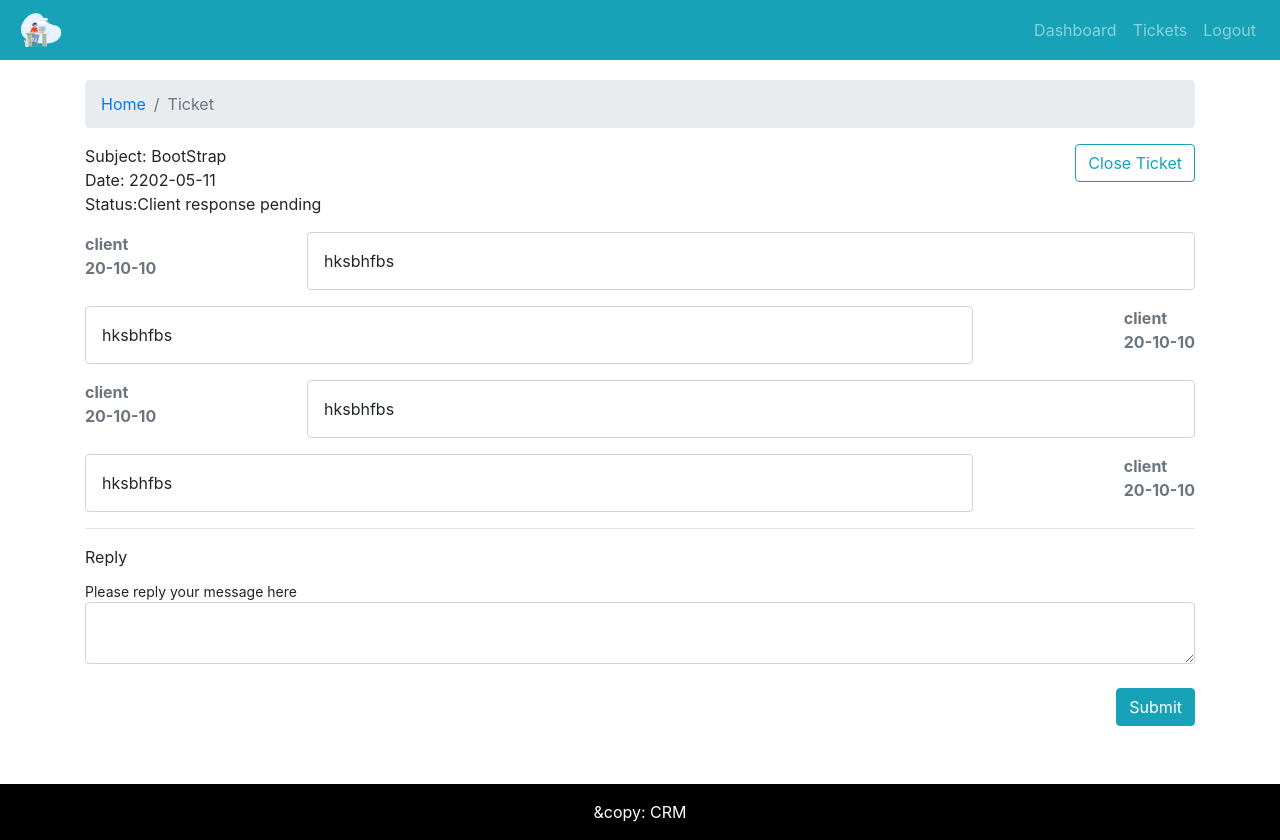
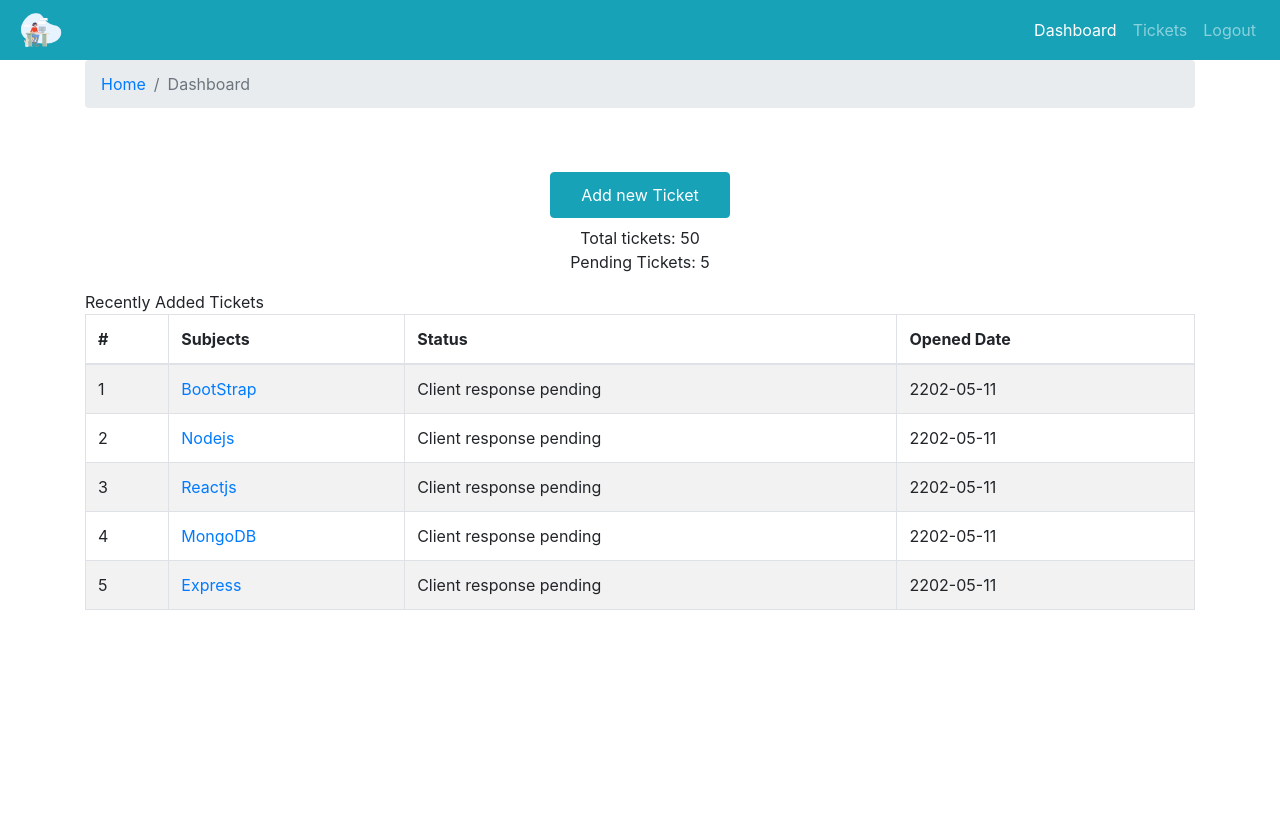
Before and after one commit to krishravi91/QueryManagement--Front-end, a React (Create React App) app: page /dashboard in a window 1280 px wide. After the commit the page ends 800 px from the top, so only its background shows below. Built offline with nearby package versions, Linux system fonts and the light colour scheme.

Commit message:
react router and private route implementation

```diff
--- a/package.json
+++ b/package.json
@@ -11,6 +11,8 @@
     "react": "^18.0.0",
     "react-bootstrap": "^2.3.0",
     "react-dom": "^18.0.0",
+    "react-router-bootstrap": "^0.26.1",
+    "react-router-dom": "^6.3.0",
     "react-scripts": "^2.1.3",
     "web-vitals": "^2.1.4"
   },
--- a/src/App.js
+++ b/src/App.js
@@ -1,24 +1,48 @@
   import React from 'react';
+  import { BrowserRouter as Router, Routes,Route} from 'react-router-dom';
   import './App.css';
-// import {Entry} from "./pages/entry/Entry.page.js";
-import {DefaultLayout} from "./layout/DefaultLayout";
-// import {Dashboard} from "./pages/Dashboard/Dashboard.page";
+  import {Entry} from "./pages/entry/Entry.page.js";
+  import {Dashboard} from "./pages/Dashboard/Dashboard.page";
   import {AddTicket} from "./pages/new-ticket/AddTicket.page"
   import { TicketLists } from './pages/ticket-listing/TicketLists.page';
   import {Ticket} from './pages/ticket/Ticket.page';
+  import {PrivateRoute} from "./components/private-route/PrivateRoute";
+import { DefaultLayout } from './layout/DefaultLayout';
+import {Header} from "./layout/partials/Header.comp"
+import { Footer } from './layout/partials/Footer.comp';
 
   function App() {
     return (
+
       <div className="App">
-       {/* <Entry /> */}
-       <DefaultLayout>
-        {/* <Dashboard /> */}
-        {/* <AddTicket /> */}
-        {/* <TicketLists /> */}
-        <Ticket />
-       </DefaultLayout>
+        <Router>
 
+            <Routes>
+
+              <Route  exact path="/" element={<Entry />} />
+
+              <Route path="/" element={<PrivateRoute /> } >
+                {/* <Route element={<Header />} /> */}
+              {/* <Route element={<DefaultLayout />} > */}
+              {/* <Route  path="/dashboard" element={<DefaultLayout><Dashboard /></DefaultLayout>} />
+              <Route  path="/add-ticket" element={<DefaultLayout><AddTicket /></DefaultLayout>} />
+              <Route  path="/tickets" element={<DefaultLayout><TicketLists /></DefaultLayout>} />
+              <Route  path="/ticket/tid:" element={<DefaultLayout><Ticket /></DefaultLayout>} /> */}
+              {/* <Route element={<DefaultLayout />}> */}
+              <Route  path="/dashboard" element={<><Header /><Dashboard /></>} />
+              {/* </Route> */}
+              <Route  path="/add-ticket" element={<><Header /><AddTicket /></>} />
+              <Route  path="/tickets" element={<><Header /><TicketLists /></>} />
+              <Route  path="/ticket/:tId" element={<><Header /><Ticket /></>} />
+
+              </Route>
+              {/* </Route> */}
+
+            </Routes>
+
+       </Router>
       </div>
+
     );
   }
 
--- /dev/null
+++ b/src/components/private-route/PrivateRoute.js
@@ -0,0 +1,8 @@
+import React from 'react'
+import {Routes,Route,Navigate, Outlet} from 'react-router-dom'
+import { DefaultLayout } from '../../layout/DefaultLayout';
+
+const isAuth = true;
+export const PrivateRoute = ({children, ...rest}) => {
+  return isAuth ? <Outlet />  : <Navigate to="/" />
+};
--- a/src/components/ticket-table/TicketTable.comp.js
+++ b/src/components/ticket-table/TicketTable.comp.js
@@ -1,5 +1,6 @@
 import React from 'react'
 import {Table} from 'react-bootstrap';
+import { Link } from 'react-router-dom';
 
 export const TicketTable = ({tickets}) => {
     // console.log(tickets)
@@ -18,7 +19,11 @@ export const TicketTable = ({tickets}) => {
             tickets.map((row) => (
             <tr key={row.id}>
                 <td>{row.id}</td>
-                <td>{row.subject}</td>
+                <td>
+                    <Link to={`/ticket/${row.id}`}>
+                    {row.subject}
+                    </Link>
+                </td>
                 <td>{row.status}</td>
                 <td>{row.date}</td>
             </tr>
--- a/src/layout/partials/Header.comp.js
+++ b/src/layout/partials/Header.comp.js
@@ -1,25 +1,87 @@
 import React from 'react'
 import {Navbar, Nav, NavbarBrand } from 'react-bootstrap';
 import logo from '../../assets/img/logo.png';
+import {Link,  useNavigate} from "react-router-dom";
+import {LinkContainer} from 'react-router-bootstrap'
 
 export const Header = () => {
+  // const history = useHistory();
+  const navigate = useNavigate();
+
+  const logMeOut = () => {
+    navigate.push("/")
+  }
   return (
-    <Navbar
-    collapseOnSelect   bg="info"
-    variant="dark"
-    expand="md">
-        <Navbar.Brand>
+    <Navbar collapseOnSelect bg="info" variant="dark" expand="md">
+        <Navbar.Brand >
             <img src={logo} alt="logo" width="50px" />
         </Navbar.Brand>
-        <Navbar.Toggle
-        aria-controls="basic-nacbar-nav" />
+        <Navbar.Toggle aria-controls="basic-navbar-nav" />
         <Navbar.Collapse id="basic-navbar-nav">
             <Nav className='ml-auto'>
-                <Nav.Link href="/dashboard">Dashboard</Nav.Link>
-                <Nav.Link href="/dashboard">Tickets</Nav.Link>
-                <Nav.Link href="/dashboard">Logout</Nav.Link>
+                {/* <Link to="/dashboard">Dashboard</Link>
+                <Link to="/tickets">Tickets</Link>
+                <Link onClick={logMeOut}>Logout</Link> */}
+                {/* <Nav.Link onClick={() => navigate.push("/dashboard")}>Dashboard</Nav.Link>
+                <Nav.Link onClick={() => navigate.push("/tickets")}>Tickets</Nav.Link>
+                <Nav.Link onClick={() => navigate.push("/")}>Logout</Nav.Link> */}
+                <LinkContainer to ="/dashboard">
+                  <Nav.Link> Dashboard</Nav.Link>
+                </LinkContainer>
+                <LinkContainer to ="/tickets/">
+                  <Nav.Link> Tickets</Nav.Link>
+                </LinkContainer>
+                <LinkContainer to="/">
+                  <Nav.Link onClick={logMeOut}> Logout</Nav.Link>
+                </LinkContainer>
+
             </Nav>
         </Navbar.Collapse>
     </Navbar>
-  )
+    )
 }
+
+
+
+
+
+
+// import React from "react";
+// import { Navbar, Nav } from "react-bootstrap";
+// import logo from "../../assets/img/logo.png";
+// // import { useHistory } from "react-router-dom";
+// import { LinkContainer } from "react-router-bootstrap";
+
+// // import { userLogout } from "../../api/userApi";
+
+// export const Header = () => {
+// //   const history = useHistory();
+
+//   // const logMeOut = () => {
+//   //   sessionStorage.removeItem("accessJWT");
+//   //   localStorage.removeItem("crmSite");
+//   //   userLogout();
+//   //   history.push("/");
+//   // };
+
+//   return (
+//     <Navbar collapseOnSelect bg="info" variant="dark" expand="md">
+//       <Navbar.Brand>
+//         <img src={logo} alt="logo" width="50px" />
+//       </Navbar.Brand>
+//       <Navbar.Toggle aria-controls="basic-navbar-nav" />
+//       <Navbar.Collapse id="basic-navbar-nav">
+//         <Nav className="ml-auto">
+//           <LinkContainer to="/dashboard">
+//             <Nav.Link>Dashboard</Nav.Link>
+//           </LinkContainer>
+//           <LinkContainer to="/tickets">
+//             <Nav.Link>Tickets</Nav.Link>
+//           </LinkContainer>
+
+//           <Nav.Link>Logout</Nav.Link>
+//         </Nav>
+//       </Navbar.Collapse>
+//     </Navbar>
+//   );
+// };
--- a/src/pages/Dashboard/Dashboard.page.js
+++ b/src/pages/Dashboard/Dashboard.page.js
@@ -3,6 +3,7 @@ import { Container, Row, Col, Button } from 'react-bootstrap';
 import {TicketTable} from '../../components/ticket-table/TicketTable.comp'
 import tickets from '../../assets/data/dummy-tickets.json';
 import {PageBreadcrumb} from '../../components/breadcrumb/PageBreadcrumb.comp.js'
+import {Link} from 'react-router-dom';
 
 export const Dashboard = () => {
   return (
@@ -14,9 +15,11 @@ export const Dashboard = () => {
         </Row>
         <Row>
             <Col className='text-center mt-5 mb-2'>
+                <Link to="/add-ticket">
                 <Button variant="info"style={{fontsize:'2rem', padding: "10px 30px"}} >
                     Add new Ticket
                 </Button>
+                </Link>
             </Col>
         </Row>
         <Row>
--- a/src/pages/ticket-listing/TicketLists.page.js
+++ b/src/pages/ticket-listing/TicketLists.page.js
@@ -4,7 +4,7 @@ import { PageBreadcrumb } from '../../components/breadcrumb/PageBreadcrumb.comp'
 import { SearchForm } from '../../components/search-form/SearchForm.comp';
 import {TicketTable} from '../../components/ticket-table/TicketTable.comp';
 import tickets from '../../assets/data/dummy-tickets.json';
-
+import {Link} from 'react-router-dom';
 
 export const TicketLists = () => {
 
@@ -37,7 +37,9 @@ const searchTicket = (sttr) =>{
         </Row>
         <Row className='mt-4'>
             <Col>
+            <Link to='/add-ticket'>
                 <Button variant="info">Add New Ticket</Button>
+            </Link>
             </Col>
             <Col className='text-right'>
                 <SearchForm handleOnChange={handleOnChange}
--- a/src/pages/ticket/Ticket.page.js
+++ b/src/pages/ticket/Ticket.page.js
@@ -4,12 +4,24 @@ import { PageBreadcrumb } from '../../components/breadcrumb/PageBreadcrumb.comp'
 import tickets from '../../assets/data/dummy-tickets.json'
 import {MessageHistory} from "../../components/message-history/MessageHistory.comp"
 import {UpdateTicket} from "../../components/update-ticket/UpdateTicket.comp"
+import {useParams} from 'react-router-dom';
+import { array } from 'prop-types'
 
-const ticket = tickets[0];
+// const ticket = tickets[0];
 export const Ticket = () => {
+    const {tId} =useParams()
+
     const [message, setMessage] = useState('')
+    const [ticket, setTicket] = useState('')
 
-    useEffect(() => {}, [message]);
+    useEffect(() => {
+            for ( let i=0; i < tickets.length; i++){
+                if(tickets[i].id == tId){
+                    setTicket(tickets[i])
+                    continue
+                }
+            }
+    }, [message]);
 
     const handleOnChange = (e) =>{
         setMessage(e.target.value);
@@ -28,6 +40,7 @@ export const Ticket = () => {
         </Row>
         <Row>
             <Col>
+
             <div className='subject'>Subject: {ticket.subject}</div>
             <div className='date'>Date: {ticket.date}</div>
             <div className='status'>Status:{ticket.status}</div>
@@ -38,7 +51,7 @@ export const Ticket = () => {
         </Row>
         <Row>
             <Col>
-                <MessageHistory msg={ticket.history} />
+                {ticket.history && <MessageHistory msg={ticket.history} />}
             </Col>
         </Row>
         <hr />
```
Also changed, not shown: 1 other file (tests, documents, lock files or other folders). Lines whose indentation alone changed are shown as unchanged.
